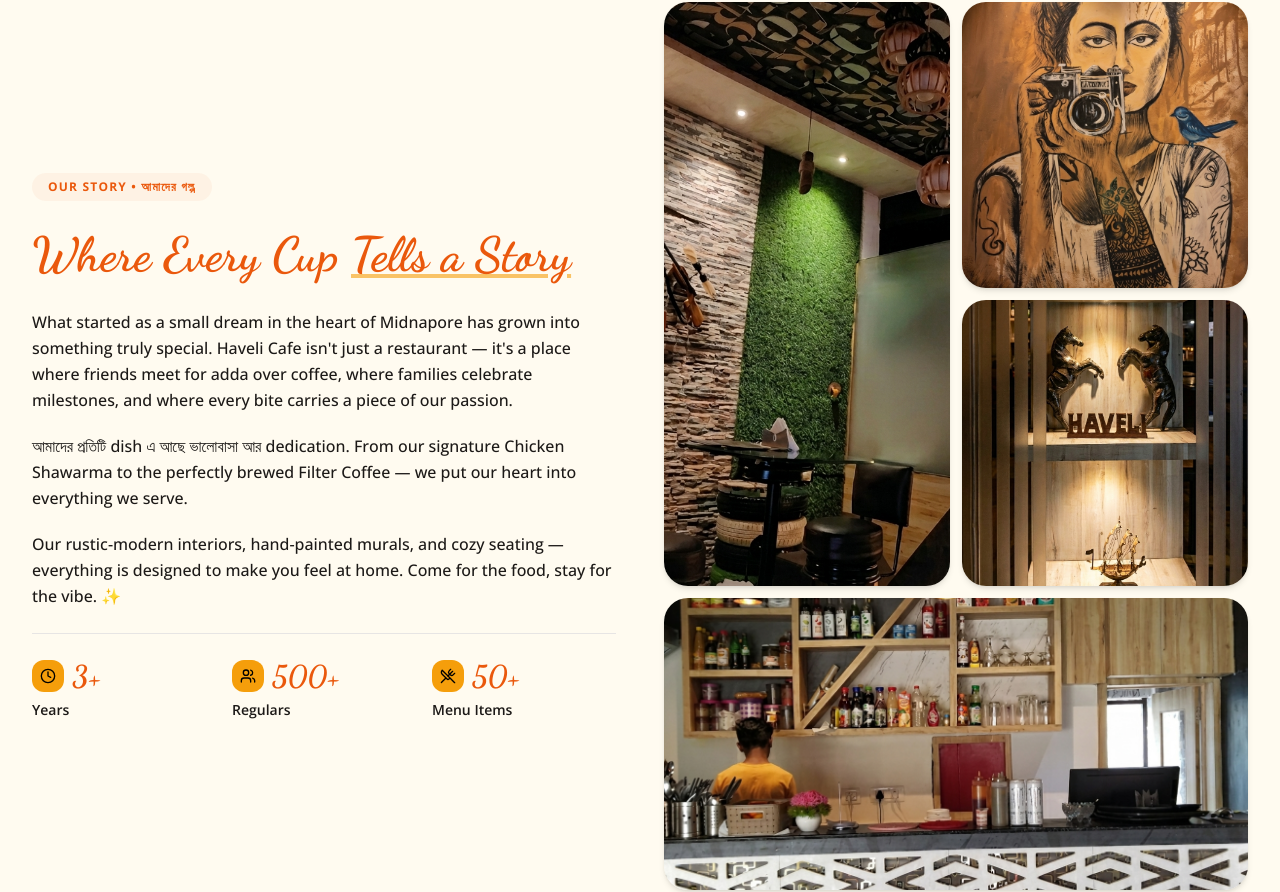
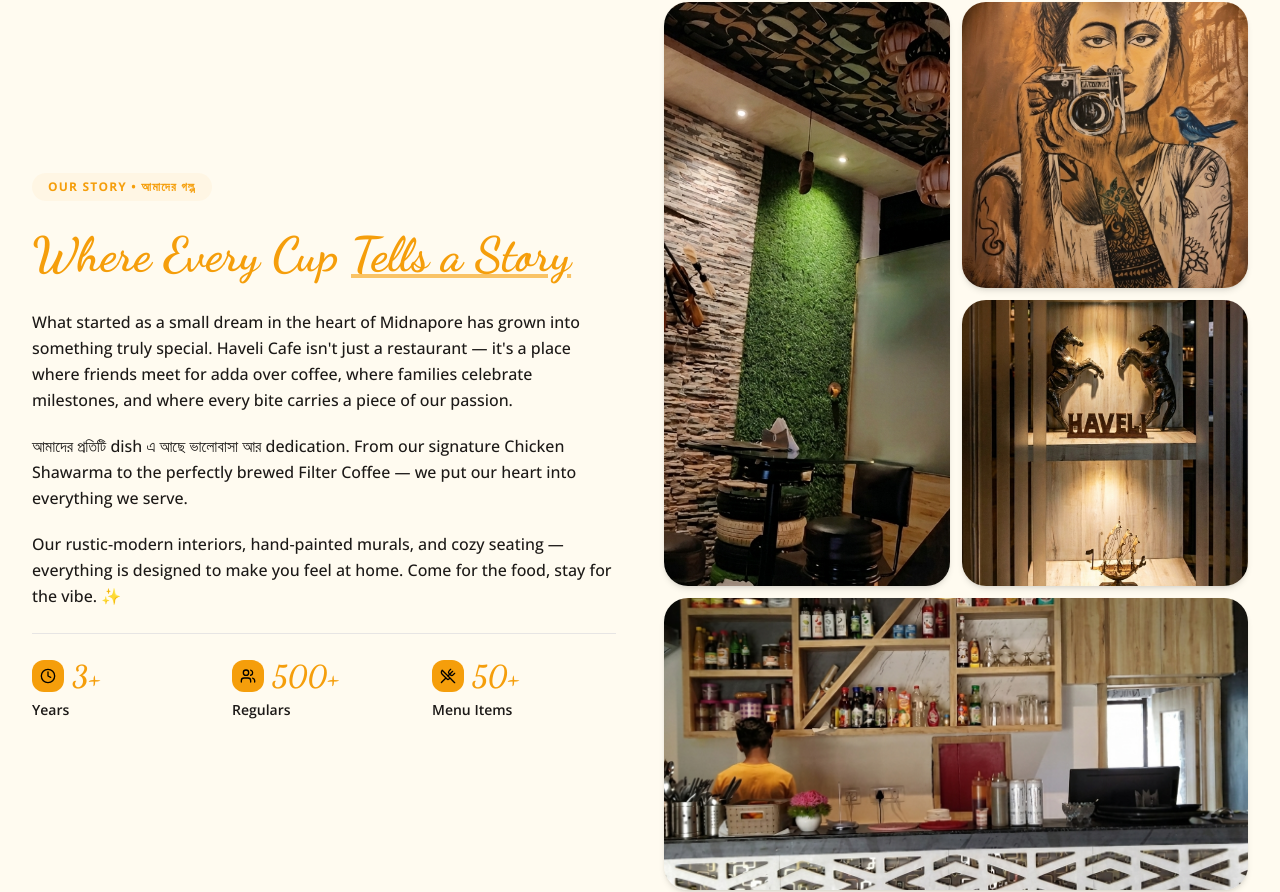
Before and after one commit to adeditsmsg-oss/havelicafe.com, a Next.js app: page / in a window 1280 px wide. Shown: the part 2966-3858 px from the top of the page. Built offline with nearby package versions, Linux system fonts and the light colour scheme.

Commit message:
Change_headings_orange_colors_to_F59E0B_globally_in_light_and_dark_modes

```diff
--- a/src/app/globals.css
+++ b/src/app/globals.css
@@ -11,7 +11,7 @@
   --brand-text: #44403C;       /* Body text (stone-700) */
   --brand-muted: #78716C;      /* Muted text (stone-500) */
   --brand-border: #E7E5E4;     /* Borders (stone-200) */
-  --brand-burgundy: #EA580C;   /* Deep accent for logo/headings */
+  --brand-burgundy: #F59E0B;   /* Deep accent for logo/headings matching the brand amber */
 }
 
 @theme {
@@ -110,7 +110,7 @@ html {
   --brand-text: #E2E8F0;       /* Light gray body text */
   --brand-muted: #94A3B8;      /* Muted gray text */
   --brand-border: #334155;     /* Dark border */
-  --brand-burgundy: #FB923C;   /* Light orange for headings in dark mode */
+  --brand-burgundy: #F59E0B;   /* Light orange for headings in dark mode matching brand amber */
 }
 
 /* Force dark mode background and text colors on standard utilities */
```
